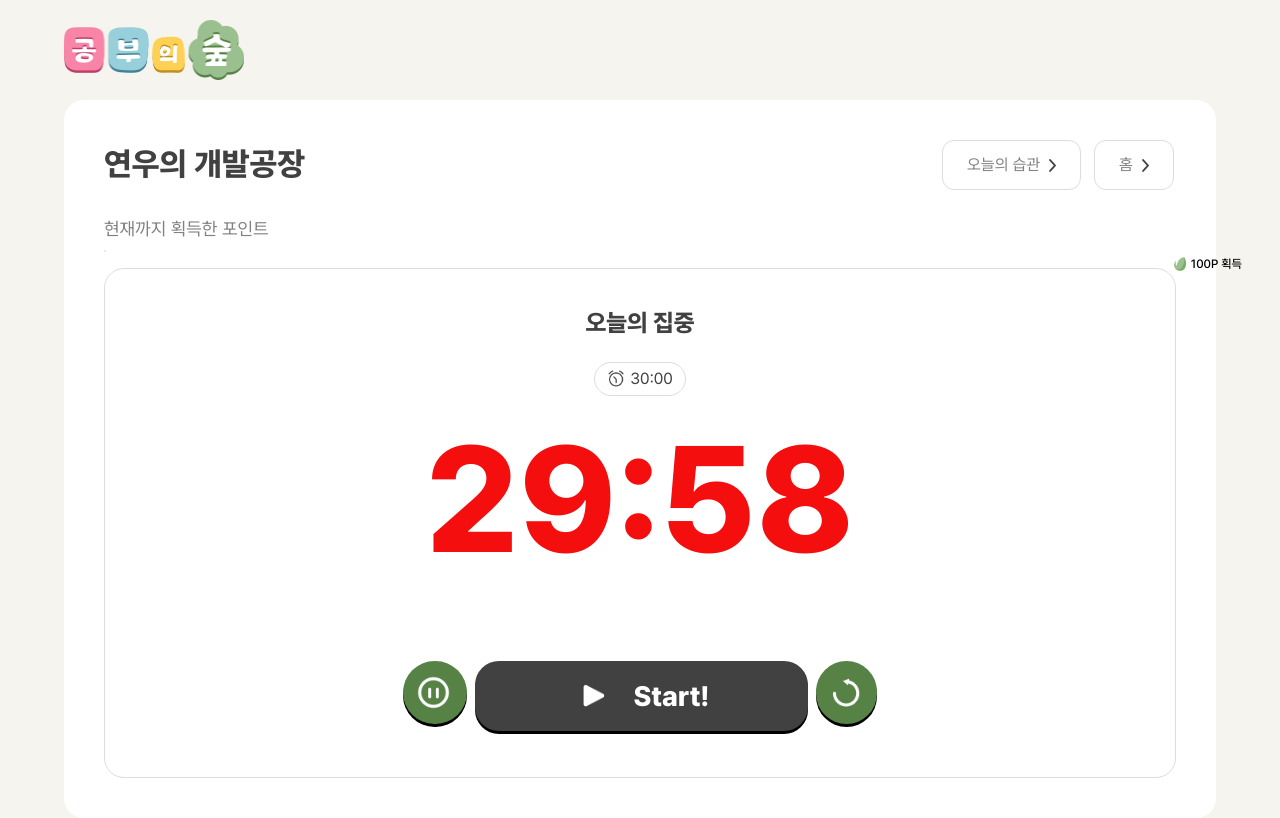
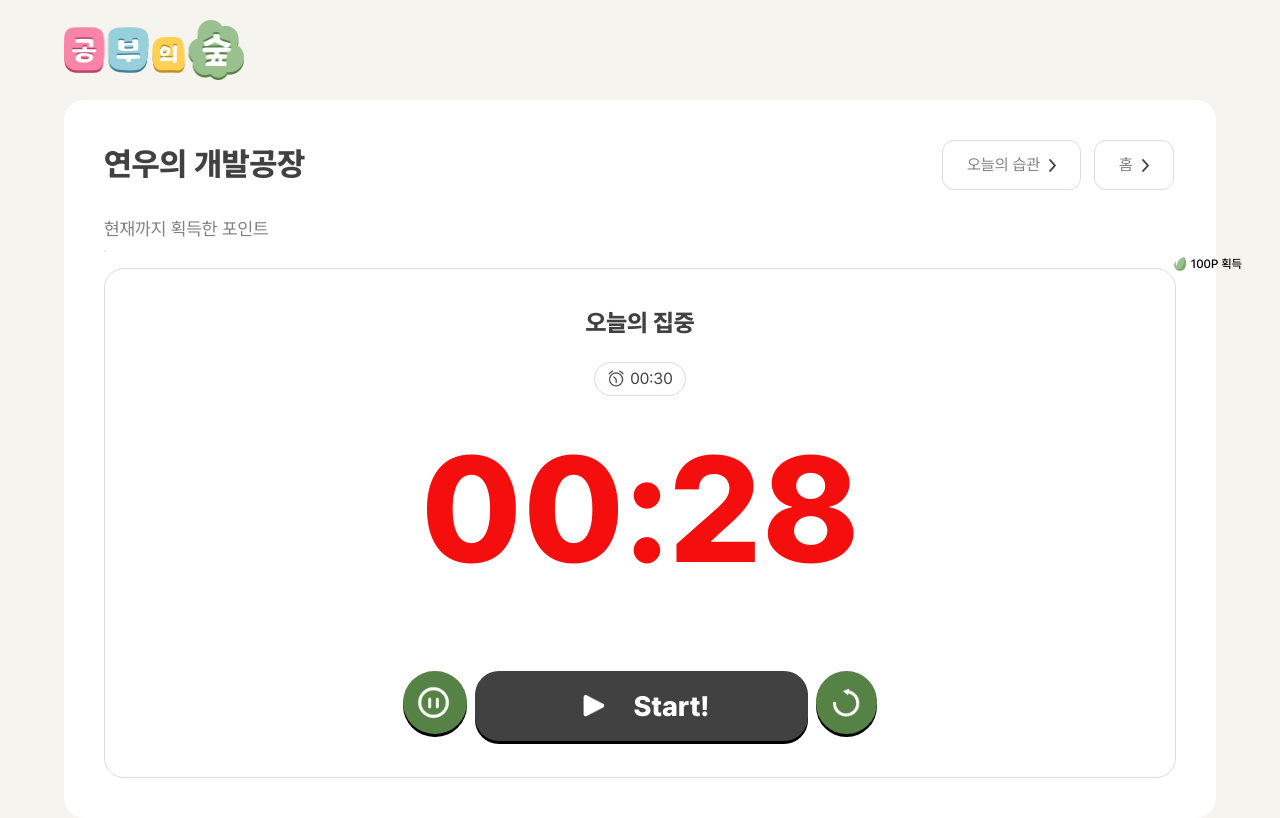
Before and after one commit to CodeitFS5th/5th_StudyForest_team3_FE, a Next.js app: page /study/1/focus in a window 1280 px wide. Both pictures are taken after a click on the button "Start!". Built offline with nearby package versions, Linux system fonts and the light colour scheme.

Commit message:
✨ Refactor: Timer Component

```diff
--- a/src/app/study/[id]/focus/_components/timer.tsx
+++ b/src/app/study/[id]/focus/_components/timer.tsx
@@ -1,17 +1,16 @@
 "use client";
-
 import { useState, useEffect, useRef } from "react";
 import Image from "next/image";
 import timerImage from "@/assets/images/icon/ic_timer.png";
+import { formatTime } from "../core/utils";
 import {
   ButtonStart,
   ButtonStop,
   ButtonStartDisabled,
 } from "@/components/button/ButtonRound";
 import { ButtonRestart, ButtonPause } from "@/components/button/ButtonCircle";
-import { formatTime } from "../core/utils";
-import { Toast } from "@/components/toast/Toast";
 import { useToastMount } from "@/hooks/useToastMount";
+import Toast from "@/components/toast/Toast";
 
 const styles = {
   timerColor: {
@@ -19,43 +18,83 @@ const styles = {
     success: "text-custom-color-black-300",
     default: "text-custom-color-black-400",
   },
-  toast: {
-    color: {
-      pause: "red",
-      stop: "green",
-    } as const,
-    label: {
-      pause: () => "집중이 중단되었습니다.",
-      stop: (EarnedPoint: number) => `${EarnedPoint}포인트를 획득했습니다!`,
-    },
-  },
 };
 
-export default function Timer() {
-  const [goalTime, setGoalTime] = useState(0);
-  const [time, setTime] = useState(0);
-  const [isFocusStart, setIsFocusStart] = useState(false); // 초기화
-  const [isRunning, setIsRunning] = useState(false); // 재생 / 일시정지
-  const [isSuccess, setIsSuccess] = useState(false); // 성공 여부
+export default function Timer2() {
+  const [goalTimeInput, setGoalTimeInput] = useState({
+    minutes: "00",
+    seconds: "30",
+  });
+
+  const [timeStatus, setTimeStatus] = useState({
+    goalTime: 0,
+    time: 0,
+  });
+
+  const [timerStatus, setTimerStatus] = useState({
+    isFocusStart: false,
+    isRunning: false,
+    isSuccess: false,
+  });
+
   const [toastStyle, setToastStyle] = useState<{
     color: "green" | "red";
     label: string;
   }>({
-    color: styles.toast.color.pause,
-    label: styles.toast.label.pause(),
-  }); // 토스트 스타일
+    color: "red",
+    label: "집중이 중단되었습니다.",
+  });
+
   const { isToastMounted, mountToast } = useToastMount();
 
   const intervalIdRef = useRef<number | null>(null);
 
-  // 재생 or 일시정지
+  const handleGoalTimeInputChange = (
+    e: React.ChangeEvent<HTMLInputElement>,
+    type: "minutes" | "seconds"
+  ) => {
+    // 입력 제한: 숫자만, 2자리로 입력, 최대 99분 59초
+    let value = e.target.value.replace(/\D/g, "");
+
+    if (value.length > 2) {
+      value = value.slice(0, 2);
+    }
+
+    if (type === "minutes" && Number(value) > 99) {
+      value = "99";
+    } else if (type === "seconds" && Number(value) > 59) {
+      value = "59";
+    }
+
+    setGoalTimeInput((prev) => ({
+      ...prev,
+      [type]: value,
+    }));
+  };
+
+  const getTimeMinutes = (time: number) => {
+    const minutes = Math.floor(Math.abs(time) / 60);
+    const sign = time < 0 ? "-" : "";
+    return `${sign}${minutes.toString().padStart(2, "0")}`;
+  };
+
+  const getTimeSeconds = (time: number) => {
+    const seconds = Math.abs(time % 60);
+    return seconds.toString().padStart(2, "0");
+  };
+
+  // 타이머 실행 / 일시정지
   useEffect(() => {
-    if (isRunning) {
+    console.log(timerStatus.isSuccess);
+    if (timerStatus.isRunning) {
       if (intervalIdRef.current !== null) {
         window.clearInterval(intervalIdRef.current);
       }
       intervalIdRef.current = window.setInterval(() => {
-        setTime((prevTime) => (prevTime ?? 0) - 1);
+        setTimeStatus((prev) => ({
+          ...prev,
+          time: prev.time - 1,
+        }));
       }, 1000);
     }
 
@@ -65,88 +104,151 @@ export default function Timer() {
         intervalIdRef.current = null;
       }
     };
-  }, [isRunning]);
+  }, [timerStatus.isRunning]);
 
   // 성공 여부 확인
   useEffect(() => {
-    if (time <= 0) {
-      setIsSuccess(() => true);
+    if (timeStatus.time <= 0) {
+      setTimerStatus((prev) => ({
+        ...prev,
+        isSuccess: true,
+      }));
     }
-  }, [time]);
+  }, [timeStatus.time]);
 
   // 핸들러
   const startTimer = () => {
-    setToastStyle(() => ({
-      color: styles.toast.color.pause,
-      label: styles.toast.label.pause(),
+    const goalTime =
+      Number(goalTimeInput.minutes) * 60 + Number(goalTimeInput.seconds);
+
+    setTimeStatus((prev) => ({
+      goalTime,
+      time: goalTime,
     }));
-    setTime(() => goalTime);
-    setIsFocusStart(() => true);
-    setIsRunning(() => true);
+
+    setTimerStatus((prev) => ({
+      isSuccess: false,
+      isFocusStart: true,
+      isRunning: true,
+    }));
   };
 
   const pauseTimer = () => {
-    setIsRunning(() => false);
+    setTimerStatus((prev) => ({
+      ...prev,
+      isRunning: false,
+    }));
+    setToastStyle(() => ({
+      color: "red",
+      label: "집중이 중단되었습니다.",
+    }));
     mountToast();
   };
 
   const stopTimer = () => {
-    setToastStyle(() => ({
-      color: styles.toast.color.stop,
-      label: styles.toast.label.stop(3 + Math.floor(Math.abs(goalTime) / 60)),
+    setTimerStatus((prev) => ({
+      ...prev,
+      isFocusStart: false,
+      isRunning: false,
+      isSuccess: false,
     }));
-    mountToast();
-    setIsFocusStart(() => false);
-    setIsRunning(() => false);
-    setIsSuccess(() => false);
-    setTime(() => goalTime);
+    setTimeStatus((prev) => ({
+      ...prev,
+      time: prev.goalTime,
+    }));
+
+    if (timerStatus.isSuccess) {
+      // todo: api 호출 - point 획득
+      setToastStyle(() => ({
+        color: "green",
+        label: `${
+          3 + Math.floor(Math.abs(timeStatus.goalTime) / 60)
+        }포인트를 획득했습니다!`,
+      }));
+      mountToast();
+    }
   };
 
-  let timerColor = styles.timerColor.default;
-
-  if (isFocusStart) {
-    if (isSuccess) {
-      timerColor = styles.timerColor.success;
-    } else {
-      timerColor = styles.timerColor.unsuccess;
-    }
-  }
+  let timerColor =
+    (timerStatus.isRunning &&
+      (timerStatus.isSuccess
+        ? styles.timerColor.success
+        : styles.timerColor.unsuccess)) ||
+    styles.timerColor.default;
 
   return (
     <>
-      <div className="flex flex-col items-center h-[342px] pt-[24px] md:pt-[40px] py-[16px] md:py-[24px] pb-[27px] rounded-[20px] border border-custom-color-black-200 md:h-[510px] xl:w-full">
+      <div
+        className="flex flex-col items-center h-[342px] pt-[24px] md:pt-[40px] py-[16px] md:py-[24px] pb-[27px]
+                      rounded-[20px] border border-custom-color-black-200 md:h-[510px] xl:w-full"
+      >
         <h2 className="mb-[16px] text-[24px] font-[800] leading-[28.64px] text-custom-color-black-400 md:mb-[24px]">
           오늘의 집중
         </h2>
         <div
-          className={`flex items-center w-fit px-[12px] py-[4px] mb-[17px] gap-[4px]
-          border-[1px] border-custom-color-black-200 rounded-[50px] text-custom-color-black-400 md:mb-[55px]
-          ${!isFocusStart ? "opacity-1" : ""}`}
+          className={`flex items-center w-fit px-[12px] py-[4px] gap-[4px]
+          border-[1px] border-custom-color-black-200 rounded-[50px] text-custom-color-black-400
+          ${!timerStatus.isFocusStart ? "opacity-1" : ""}`}
         >
           <Image src={timerImage} alt="time" width={19} height={19} />
-          {formatTime(goalTime)}
+          {formatTime(timeStatus.goalTime)}
         </div>
-        <span
-          className={`mb-[40px] text-[80px] md:text-[120px] xl:text-[150px] font-[800] text-center leading-[95.47px] md:mb-[115px]
-        ${timerColor}`}
-        >
-          {formatTime(time)}
-        </span>
+        {!timerStatus.isFocusStart && (
+          <div className="flex justify-center items-center pb-[17px] md:pb-[50px]">
+            <input
+              value={goalTimeInput.minutes}
+              onChange={(e) => handleGoalTimeInputChange(e, "minutes")}
+              className="border-0 outline-none bg-transparent p-0 m-0 text-right
+                        text-[80px] md:text-[120px] xl:text-[150px] font-[800] text-custom-color-black-400"
+            />
+            <span className="text-[80px] md:text-[120px] xl:text-[150px] font-[800] text-custom-color-black-400">
+              :
+            </span>
+            <input
+              value={goalTimeInput.seconds}
+              onChange={(e) => handleGoalTimeInputChange(e, "seconds")}
+              className="border-0 outline-none bg-transparent p-0 m-0
+                        text-[80px] md:text-[120px] xl:text-[150px] font-[800] text-custom-color-black-400"
+            />
+          </div>
+        )}
+        {timerStatus.isFocusStart && (
+          <div className="flex justify-center items-center pb-[17px] md:pb-[50px]">
+            <span
+              className={`text-[80px] md:text-[120px] xl:text-[150px] font-[800] ${timerColor}`}
+            >
+              {getTimeMinutes(timeStatus.time)}
+            </span>
+            <span
+              className={`text-[80px] md:text-[120px] xl:text-[150px] font-[800] ${timerColor}`}
+            >
+              :
+            </span>
+            <span
+              className={`text-[80px] md:text-[120px] xl:text-[150px] font-[800] ${timerColor}`}
+            >
+              {getTimeSeconds(timeStatus.time)}
+            </span>
+          </div>
+        )}
+
         <div className="flex gap-[8px]">
           <div>
-            {isFocusStart && !isSuccess && <ButtonPause onClick={pauseTimer} />}
+            {timerStatus.isFocusStart && !timerStatus.isSuccess && (
+              <ButtonPause onClick={pauseTimer} />
+            )}
           </div>
           <div>
-            {!isFocusStart ? (
+            {!timerStatus.isFocusStart ? (
               <ButtonStart onClick={startTimer} />
-            ) : isSuccess ? (
+            ) : timerStatus.isSuccess ? (
               <ButtonStop onClick={stopTimer} />
             ) : (
               <ButtonStartDisabled />
             )}
           </div>
           <div>
-            {isFocusStart && !isSuccess && (
+            {timerStatus.isFocusStart && !timerStatus.isSuccess && (
               <ButtonRestart onClick={stopTimer} />
             )}
           </div>
--- a/src/app/study/[id]/focus/_components/timer2.tsx
+++ /dev/null
@@ -1,216 +0,0 @@
-"use client";
-import { useState, useEffect, useRef } from "react";
-import Image from "next/image";
-import timerImage from "@/assets/images/icon/ic_timer.png";
-import { formatTime } from "../core/utils";
-import {
-  ButtonStart,
-  ButtonStop,
-  ButtonStartDisabled,
-} from "@/components/button/ButtonRound";
-import { ButtonRestart, ButtonPause } from "@/components/button/ButtonCircle";
-
-const styles = {
-  timerColor: {
-    unsuccess: "text-custom-color-red-200",
-    success: "text-custom-color-black-300",
-    default: "text-custom-color-black-400",
-  },
-};
-
-export default function Timer2() {
-  const [goalTimeInput, setGoalTimeInput] = useState({
-    minutes: "30",
-    seconds: "00",
-  });
-
-  const [timeStatus, setTimeStatus] = useState({
-    goalTime: 0,
-    time: 0,
-  });
-
-  const [timerStatus, setTimerStatus] = useState({
-    isFocusStart: false,
-    isRunning: false,
-    isSuccess: false,
-  });
-
-  const intervalIdRef = useRef<number | null>(null);
-
-  const handleGoalTimeInputChange = (
-    e: React.ChangeEvent<HTMLInputElement>,
-    type: "minutes" | "seconds"
-  ) => {
-    // 입력 제한: 숫자만, 2자리로 입력, 최대 99분 59초
-    let value = e.target.value.replace(/\D/g, "");
-
-    if (value.length > 2) {
-      value = value.slice(0, 2);
-    }
-
-    if (type === "minutes" && Number(value) > 99) {
-      value = "99";
-    } else if (type === "seconds" && Number(value) > 59) {
-      value = "59";
-    }
-
-    setGoalTimeInput((prev) => ({
-      ...prev,
-      [type]: value,
-    }));
-  };
-
-  // 타이머 실행 / 일시정지
-  useEffect(() => {
-    console.log(timerStatus.isSuccess);
-    if (timerStatus.isRunning) {
-      if (intervalIdRef.current !== null) {
-        window.clearInterval(intervalIdRef.current);
-      }
-      intervalIdRef.current = window.setInterval(() => {
-        setTimeStatus((prev) => ({
-          ...prev,
-          time: prev.time - 1,
-        }));
-      }, 1000);
-    }
-
-    return () => {
-      if (intervalIdRef.current !== null) {
-        window.clearInterval(intervalIdRef.current);
-        intervalIdRef.current = null;
-      }
-    };
-  }, [timerStatus.isRunning]);
-
-  // 성공 여부 확인
-  useEffect(() => {
-    if (timeStatus.time <= 0) {
-      setTimerStatus((prev) => ({
-        ...prev,
-        isSuccess: true,
-      }));
-    }
-  }, [timeStatus.time]);
-
-  // 핸들러
-  const startTimer = () => {
-    const goalTime =
-      Number(goalTimeInput.minutes) * 60 + Number(goalTimeInput.seconds);
-
-    setTimeStatus((prev) => ({
-      goalTime,
-      time: goalTime,
-    }));
-
-    setTimerStatus((prev) => ({
-      isSuccess: false,
-      isFocusStart: true,
-      isRunning: true,
-    }));
-  };
-
-  const pauseTimer = () => {
-    setTimerStatus((prev) => ({
-      ...prev,
-      isRunning: false,
-    }));
-  };
-
-  const stopTimer = () => {
-    setTimerStatus((prev) => ({
-      ...prev,
-      isFocusStart: false,
-      isRunning: false,
-      isSuccess: false,
-    }));
-    setTimeStatus((prev) => ({
-      ...prev,
-      time: prev.goalTime,
-    }));
-  };
-
-  let timerColor =
-    (timerStatus.isRunning &&
-      (timerStatus.isSuccess
-        ? styles.timerColor.success
-        : styles.timerColor.unsuccess)) ||
-    styles.timerColor.default;
-
-  return (
-    <>
-      <div
-        className="flex flex-col items-center h-[342px] pt-[24px] md:pt-[40px] py-[16px] md:py-[24px] pb-[27px]
-                      rounded-[20px] border border-custom-color-black-200 md:h-[510px] xl:w-full"
-      >
-        <h2 className="mb-[16px] text-[24px] font-[800] leading-[28.64px] text-custom-color-black-400 md:mb-[24px]">
-          오늘의 집중
-        </h2>
-        <div
-          className={`flex items-center w-fit px-[12px] py-[4px] mb-[17px] gap-[4px]
-          border-[1px] border-custom-color-black-200 rounded-[50px] text-custom-color-black-400 md:mb-[55px]
-          ${!timerStatus.isFocusStart ? "opacity-1" : ""}`}
-        >
-          <Image src={timerImage} alt="time" width={19} height={19} />
-          {formatTime(timeStatus.goalTime)}
-        </div>
-        {!timerStatus.isFocusStart && (
-          <div className="flex justify-center items-center">
-            <input
-              value={goalTimeInput.minutes}
-              onChange={(e) => handleGoalTimeInputChange(e, "minutes")}
-              className="mb-[40px] md:mb-[115px] border-none outline-none p-0 m-0
-                        text-[80px] md:text-[120px] xl:text-[150px] font-[800] text-center
-                        leading-[95.47px] w-[110px]"
-            />
-            <span
-              className="flex justify-center items-center w-[20px] mb-[40px] md:mb-[115px] text-[80px] md:text-[120px] xl:text-[150px]
-                        font-[800] text-center leading-[95.47px] translate-y-[-6px]"
-            >
-              :
-            </span>
-            <input
-              value={goalTimeInput.seconds}
-              onChange={(e) => handleGoalTimeInputChange(e, "seconds")}
-              className="mb-[40px] md:mb-[115px] border-none outline-none p-0 m-0
-                        text-[80px] md:text-[120px] xl:text-[150px] font-[800] text-center
-                        leading-[95.47px] w-[110px]"
-            />
-          </div>
-        )}
-        {timerStatus.isFocusStart && (
-          <div className="flex justify-center gap-[8px] items-center">
-            <div
-              className={`mb-[40px] md:mb-[115px] text-[80px] md:text-[120px] xl:text-[150px]
-                  font-[800] text-center leading-[95.47px] w-[250px] flex justify-center ${timerColor}`}
-            >
-              {formatTime(timeStatus.time)}
-            </div>
-          </div>
-        )}
-
-        <div className="flex gap-[8px]">
-          <div>
-            {timerStatus.isFocusStart && !timerStatus.isSuccess && (
-              <ButtonPause onClick={pauseTimer} />
-            )}
-          </div>
-          <div>
-            {!timerStatus.isFocusStart ? (
-              <ButtonStart onClick={startTimer} />
-            ) : timerStatus.isSuccess ? (
-              <ButtonStop onClick={stopTimer} />
-            ) : (
-              <ButtonStartDisabled />
-            )}
-          </div>
-          <div>
-            {timerStatus.isFocusStart && !timerStatus.isSuccess && (
-              <ButtonRestart onClick={stopTimer} />
-            )}
-          </div>
-        </div>
-      </div>
-    </>
-  );
-}
--- a/src/app/study/[id]/focus/page.tsx
+++ b/src/app/study/[id]/focus/page.tsx
@@ -6,7 +6,7 @@ import {
   ButtonStudyHome,
 } from "@/components/button/ButtonToday";
 import Point from "@/components/Point/Point";
-import Timer2 from "./_components/timer2";
+import Timer from "./_components/Timer";
 
 export default function FocusPage() {
   const { id } = useParams();
@@ -51,7 +51,7 @@ export default function FocusPage() {
           </div>
         </div>
       </header>
-      <Timer2 />
+      <Timer />
     </div>
   );
 }
```
